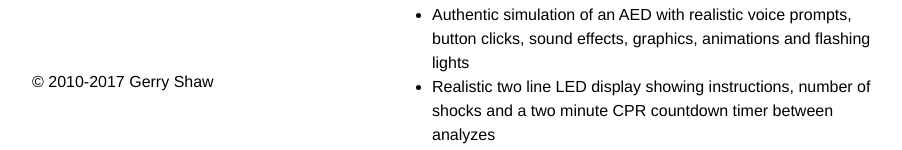
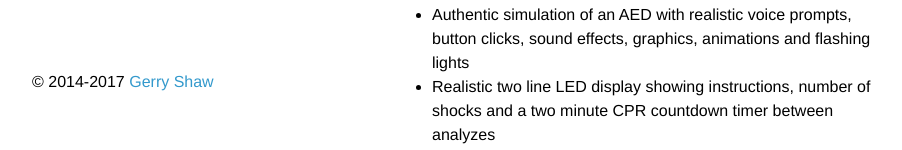
Before and after one commit to gshaw/idefibrillate, a plain HTML site: page index.html in a window 1280 px wide. Shown: the part 636-786 px from the top of the page, without its empty margins (178-1080 px from the left). Drawn offline with Linux system fonts and the light colour scheme.

Commit message:
Link to home page

```diff
--- a/index.html
+++ b/index.html
@@ -60,7 +60,8 @@
       </section>
       <footer>
         <p>
-          &copy; 2010-2017 Gerry Shaw<br>
+          &copy; 2014-2017
+          <a href="http://gshaw.ca">Gerry Shaw</a>
         </p>
       </footer>
     </div>
```
